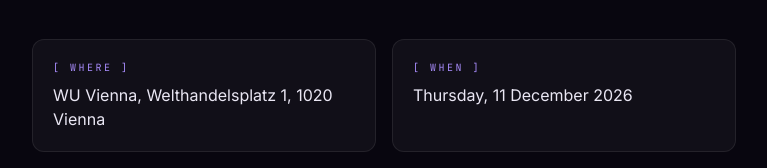
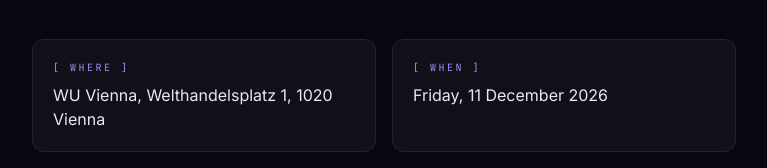
Before and after one commit to Tunika99/ai-at-wu, a Next.js app: page /news/build-the-future-of-learning in a window 1280 px wide. Shown: the part 838-1006 px from the top of the page, without its empty margins (256-1023 px from the left). Built offline with nearby package versions, Linux system fonts and the light colour scheme.

Commit message:
Hackathon page: 11 December 2026 is a Friday

```diff
--- a/app/news/build-the-future-of-learning/page.tsx
+++ b/app/news/build-the-future-of-learning/page.tsx
@@ -57,7 +57,7 @@ export default function HackathonPost() {
 
         <dl className="mt-10 grid gap-4 sm:grid-cols-2">
           <Fact label="WHERE">WU Vienna, Welthandelsplatz 1, 1020 Vienna</Fact>
-          <Fact label="WHEN">Thursday, 11 December 2026</Fact>
+          <Fact label="WHEN">Friday, 11 December 2026</Fact>
           <Fact label="WHO">50 students of all fields - teams of 3-4</Fact>
           <Fact label="TOOL">Lovable - build apps by chatting with AI</Fact>
         </dl>
```
